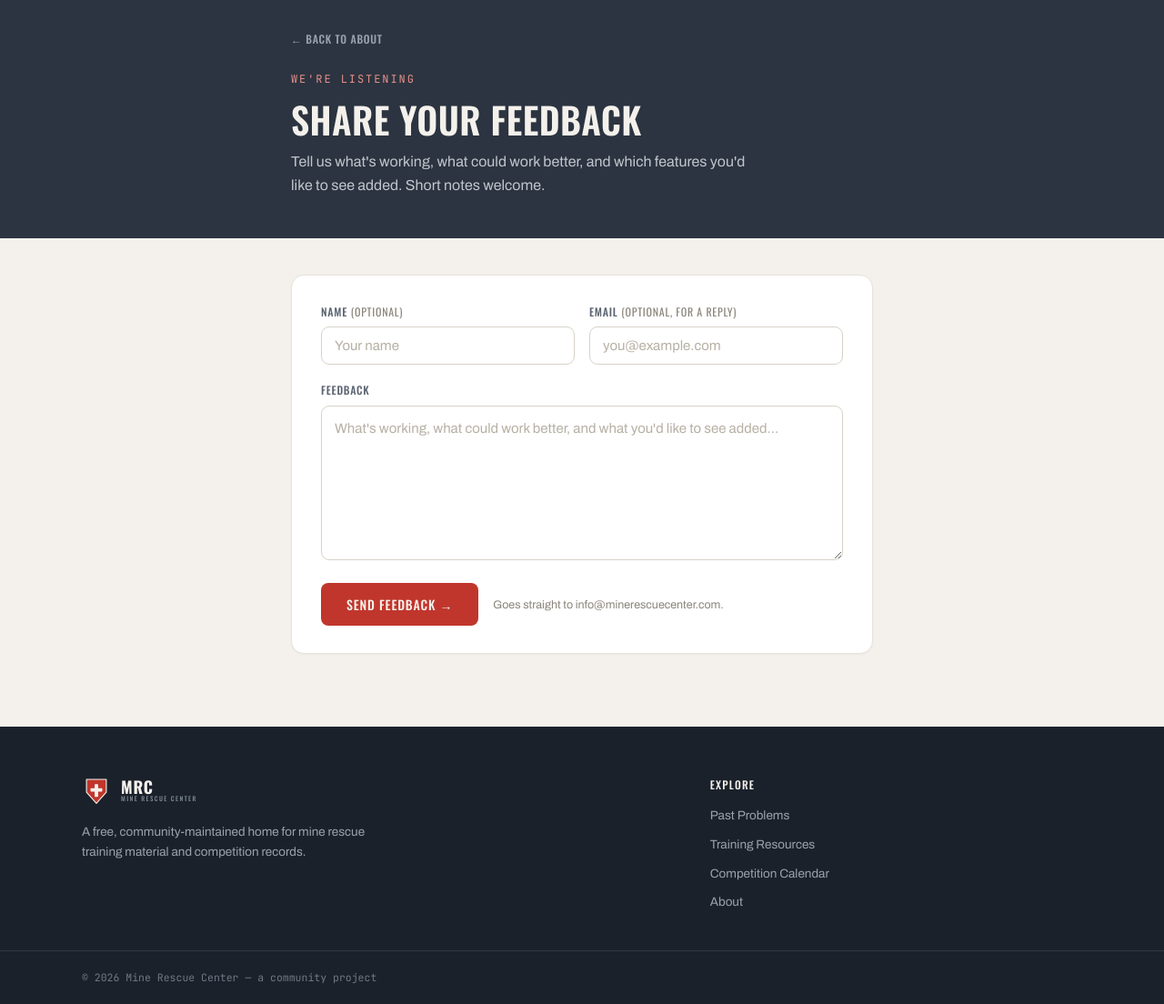
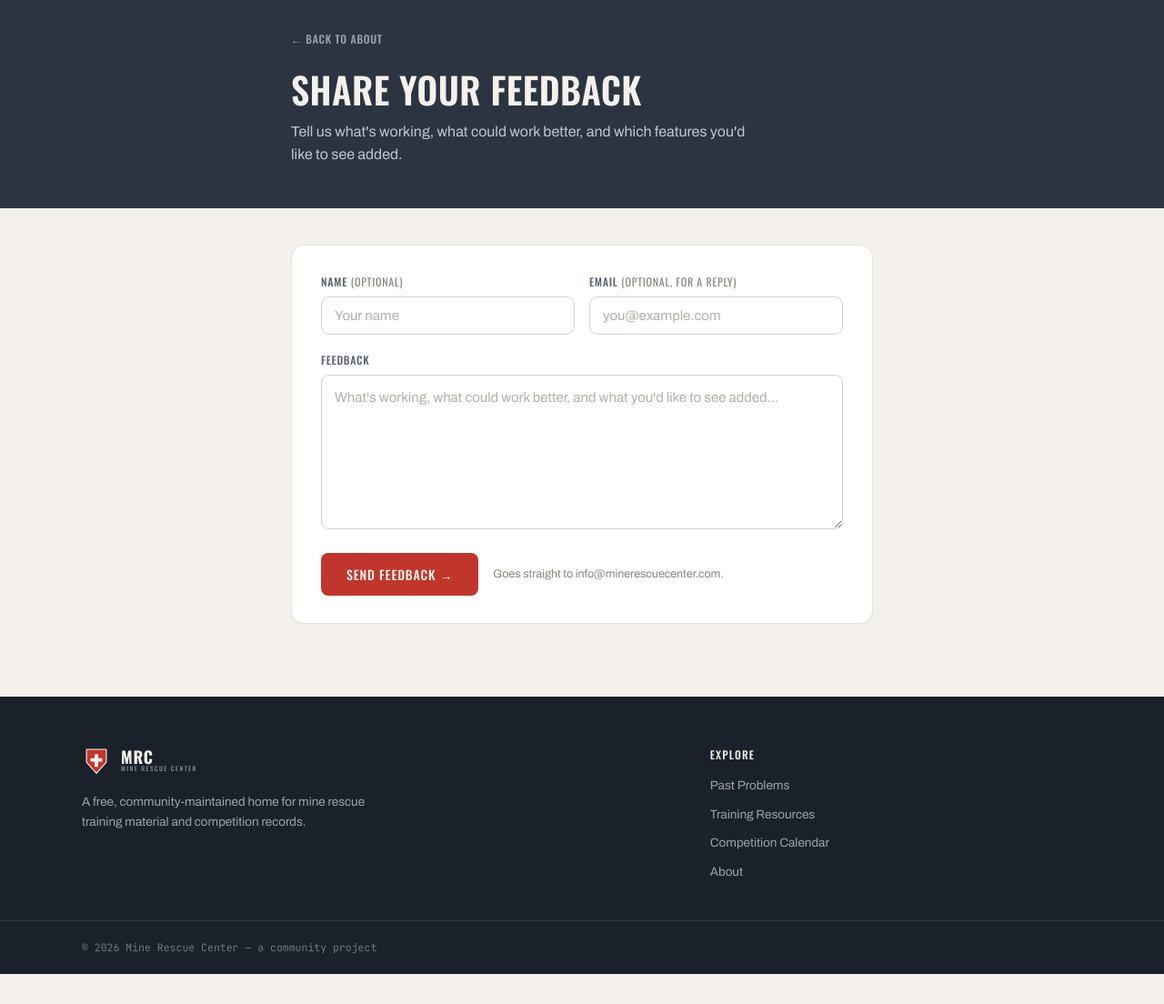
Before and after one commit to jakeolson657/Mine_Rescue_Center, a Django app: page /feedback/ in a window 1280 px wide. Shown: the part 66-1170 px from the top of the page at 91% size. After the commit the page ends 1137 px from the top, so only its background shows below. Run offline with Django 5.2, Linux system fonts and the light colour scheme.

Commit message:
Drop the eyebrow and closing line from the feedback header
Co-Authored-By: Claude Opus 5 <noreply@anthropic.com>

```diff
--- a/pages/templates/feedback.html
+++ b/pages/templates/feedback.html
@@ -21,15 +21,6 @@
         transition: color 0.15s;
     }
     .back-link:hover { color: var(--bg); }
-
-    .fb-head .eyebrow {
-        font-family: var(--font-mono);
-        font-size: 12px;
-        letter-spacing: 0.16em;
-        text-transform: uppercase;
-        color: var(--red-soft);
-        margin-bottom: 14px;
-    }
 
     .fb-head h1 {
         font-family: var(--font-display);
@@ -149,9 +140,8 @@
 <section class="fb-head">
     <div class="fb-head-inner">
         <a href="{% url 'about' %}" class="back-link">← Back to About</a>
-        <div class="eyebrow">We're listening</div>
         <h1>Share your feedback</h1>
-        <p>Tell us what's working, what could work better, and which features you'd like to see added. Short notes welcome.</p>
+        <p>Tell us what's working, what could work better, and which features you'd like to see added.</p>
     </div>
 </section>
 
```
